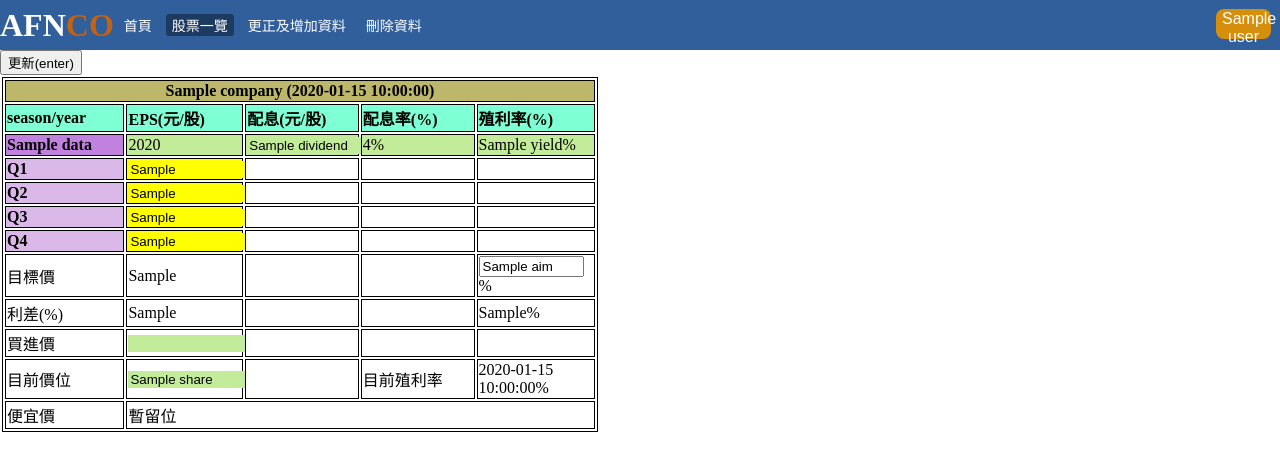
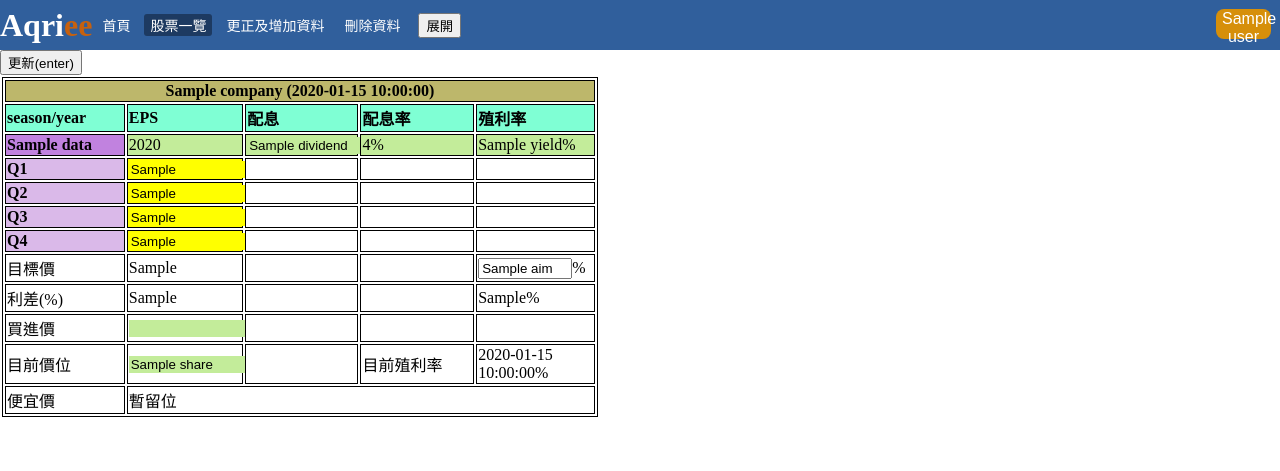
Before and after one commit to klps2146/stonk-record-web, a Flask app: template templates/display.html in a window 1280 px wide. Shown: the top 471 px of the page. Run offline with Flask 2, Linux system fonts and the light colour scheme; the template is opened without the code that fills it: most values are stand-ins (such as "Sample title", 1, 10 or a date in 2020); some libraries are stand-ins or nearby versions.

Commit message:
ver24.1.0

```diff
--- a/templates/base.html
+++ b/templates/base.html
@@ -14,7 +14,7 @@
 </script>
 <div class="top_bar">
   <div class="tf">
-     <h1 onclick="window.location.href='/'" class="tit"><span style="color: #FFFFFF;">AFN</span><span style="color: #c6610f;">CO</span></h1>
+     <h1 onclick="window.location.href='/'" class="tit"><span style="color: #FFFFFF;">Aqri</span><span style="color: #c6610f;">ee</span></h1>
   </div>
   <div class="close" id="more_info">
     <svg height="25" width="25" role="img" aria-label="Ellipsis Icon" viewBox="0 0 16 16">
--- a/templates/display.html
+++ b/templates/display.html
@@ -7,7 +7,7 @@
 {%endblock%}
 
 {%block spr%}
-
+<button class="change_display" id="change_display">展開</button>
 {%endblock%}
 
 {%block main%}
@@ -45,7 +45,48 @@ $(document).ready(function(){
     }
   })
   //{%endfor%}
+
+  var clickt=0;
+  $("#change_display").click(function(){
+    switch (clickt){
+      case 0:
+        $(".display_c").css("display", "");
+        $(".display_y").css("display", "none");
+        clickt+=1;
+        break;
+      case 1:
+        $(".display_y").css("display", "");
+        clickt+=1;
+        window.document.getElementById("change_display").innerHTML="收起";
+        break;
+      case 2:
+        $(".display_c").css("display", "none");
+        $(".display_y").css("display", "none");
+        clickt=0;
+        window.document.getElementById("change_display").innerHTML="展開";
+        break;
+      default:
+        alert("error!");
+    }
+
+
+
+
+    // if ($(".display_c").is(":hidden")){
+    //   $(".display_c").css("display", "");
+    // }
+    // else{
+    //   if ($(".display_y").is(":hidden")){
+    //     $(".display_y").css("display", "");
+    //   }
+    //   else{
+    //     $(".display_y").css("display", "none");
+    //   }
+    // }
+  })
 })
+
+
 </script>
 <script src="{{url_for('static', filename='display/main.js')}}"></script>
 <link rel="stylesheet" href="{{url_for('static', filename='display/style.css')}}">
@@ -59,21 +100,21 @@ $(document).ready(function(){
   {%for i in data%}
   <div class="svf">
       <table>
-          <tr class="{{i['company']}}_click">
+          <tr class="{{i['company']}}_click" id="display_c_click">
             <th colspan="6" style="background-color: darkkhaki;">{{i["company"]}} ({{i["date"]}})</th>
           </tr>
-          <tr class="{{i['company']}}" style="background-color: aquamarine;">
+          <tr class="{{i['company']}} display_c" style="background-color: aquamarine;">
             <td class="title" style="width: 120px;">season/year</td>
-            <td class="title" style="width: 120px;">EPS(元/股)</td>
-            <td class="title" style="width: 120px;">配息(元/股)</td>
-            <td class="title" style="width: 120px;">配息率(%)</td>
-            <td class="title" style="width: 120px;">殖利率(%)</td>
+            <td class="title" style="width: 120px;">EPS</td>
+            <td class="title" style="width: 120px;">配息</td>
+            <td class="title" style="width: 120px;">配息率</td>
+            <td class="title" style="width: 120px;">殖利率</td>
           </tr>
 
       {%for f in i%}
           {%if f != "_id" and f != "company" and f != "date" and f != "guess" and f != "share" and f != "yield_now" and f != "aim"  and f != "l_aim" and f != "l_add" and f != "r_add" and f != "simp"%}
               {%if i[f]["simp"]==1%}
-              <tr class="{{i['company']}}" style="background-color: rgb(195, 236, 154);">
+              <tr class="{{i['company']}}  display_c" style="background-color: rgb(195, 236, 154);">
                 <td class="col_u_d {{i['company']}}_fa"  style="font-weight: bold;">{{f}}</td>
                 <td>{{i[f]['EPS_year']}}</td>
                 <td><input type="text" class="form_inside_text" name="{{i['company']}}_{{f}}_dividend" value="{{i[f]['dividend']}}"></td>
@@ -160,21 +201,21 @@ $(document).ready(function(){
             {%endif%}
           {%endif%}
       {%endfor%}
-      <tr class="{{i['company']}} {{i['company']}}_cfm">
+      <tr class="{{i['company']}} {{i['company']}}_cfm display_c">
           <td>目標價</td>
           <td>{{i["l_aim"]}}</td>
           <td></td>
           <td></td>
-          <td><input type="text" style="width: 85%;" name="{{i['company']}}_aim" value="{{i['aim']}}">%</td>
+          <td><input type="text" style="width: 75%;" name="{{i['company']}}_aim" value="{{i['aim']}}"><span style="width: 15%;">%</span></td>
       </tr>
-      <tr class="{{i['company']}}">
+      <tr class="{{i['company']}} display_c">
           <td>利差(%)</td>
           <td>{{i["l_add"]}}</td>
           <td></td>
           <td></td>
           <td>{{i["r_add"]}}%</td>
       </tr>
-      <tr class="{{i['company']}}">
+      <tr class="{{i['company']}} display_c">
           <td>買進價</td>
           <td><input type="text" class="form_inside_text"></td>
           <td></td>
```
Also changed, not shown: other parts of templates/display.html (+14 -14 lines), static/display/main.js (line endings or trailing spaces).
